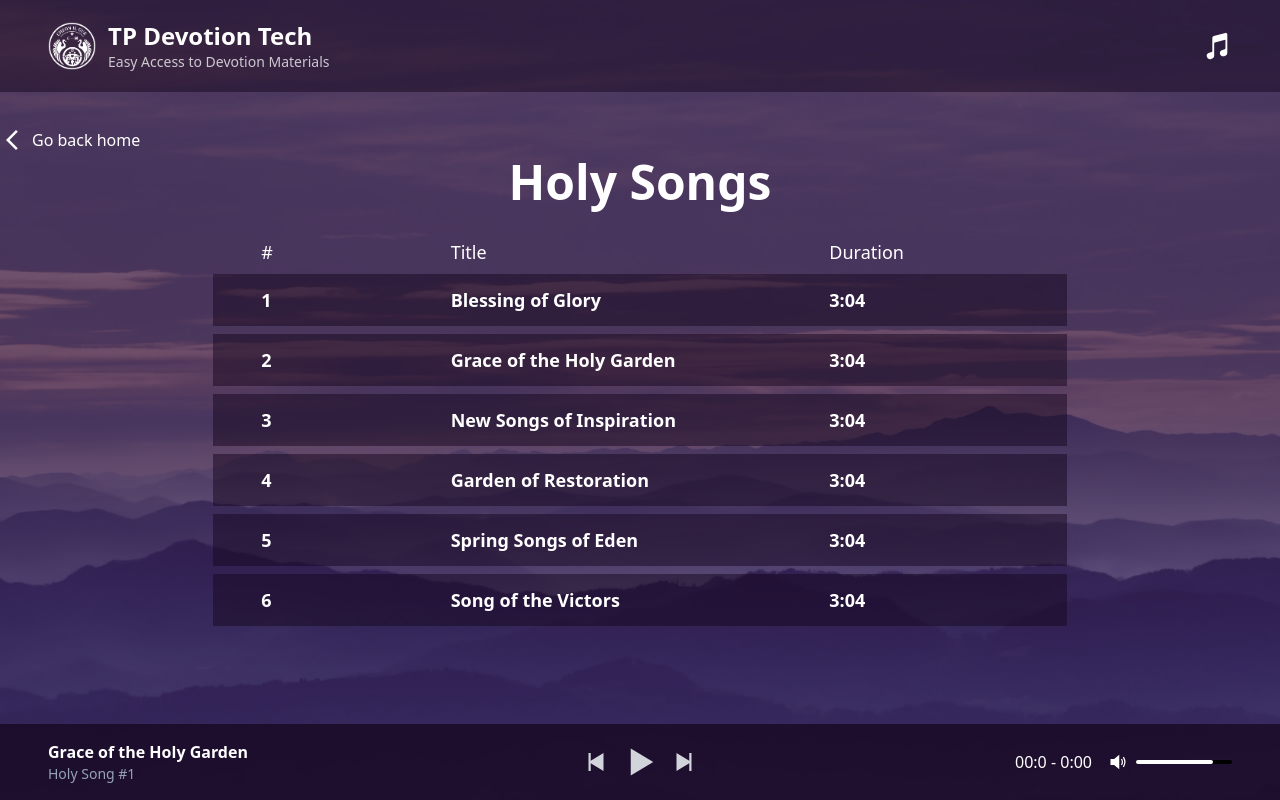
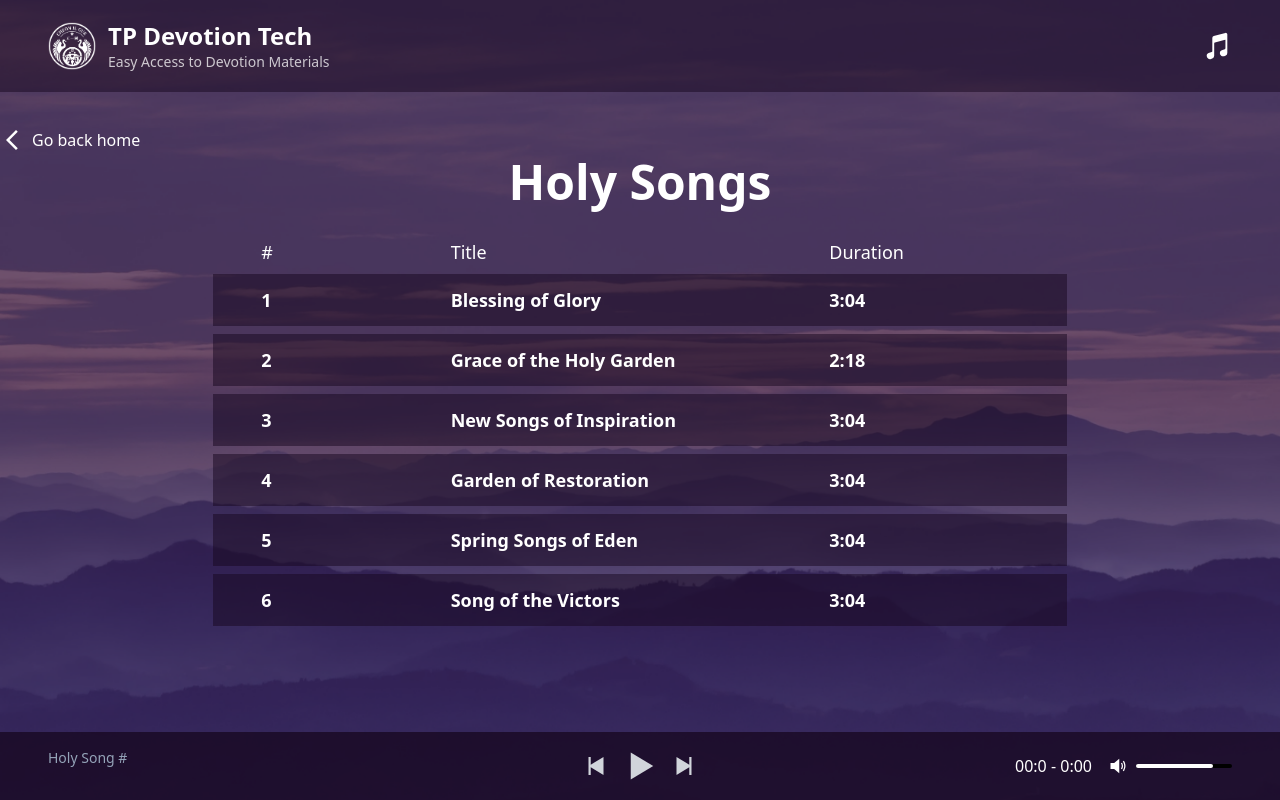
Before and after one commit to pjguitar15/tp-tech-app, a React (Vite) app: page /holy-songs in a window 1280 px wide. Built offline with nearby package versions, Linux system fonts and the light colour scheme.

Commit message:
switching between holy songs now working

```diff
--- a/src/contexts/HolySongContext/HolySongContextProvider.tsx
+++ b/src/contexts/HolySongContext/HolySongContextProvider.tsx
@@ -1,25 +1,56 @@
 import React, { useState, ReactNode, useEffect } from 'react'
-import { HolySongContext, HolySongContextType } from './HolySongContext'
-import graceOfTheHolyGarden from '../../assets/holy-songs/grace-of-the-holy-garden.wav'
+import {
+  HolySongContext,
+  HolySongContextType,
+  HolySongItemType,
+} from './HolySongContext'
+import test from '../../assets/sound/prayer.mp3'
 import useSecondsToHms from '../../helpers/hooks/useSecondsToHms'
+import { HOLY_SONG_AUDIOS } from './holySongAudioFiles'
 
 const HolySongContextProvider: React.FC<{ children: ReactNode }> = ({
   children,
 }) => {
   const [isHolySongPlaying, setIsHolySongPlaying] = useState(false)
+  const [holySongAudio, setHolySongAudio] = useState<HTMLAudioElement>(
+    new Audio(test)
+  )
+
+  // for bottom player states
   const [audioProgress, setAudioProgress] = useState(0)
-  const [holySongAudio] = useState(new Audio(graceOfTheHolyGarden))
   const [currAudioDuration, setCurrAudioDuration] = useState('0:00')
   const [currTime, setCurrTime] = useState('0')
   const [currSeconds, setCurrSeconds] = useState(0)
+  const [currentHolySongItem, setCurrentHolySongItem] =
+    useState<HolySongItemType | null>(null)
   const { secondsToHms } = useSecondsToHms()
 
-  const toggle = () => setIsHolySongPlaying(!isHolySongPlaying)
-  // const handleReset = () => {
-  //   holySongAudio.pause()
-  //   holySongAudio.currentTime = 0
-  //   setIsHolySongPlaying(false)
-  // }
+  const toggle = () => {
+    setIsHolySongPlaying(!isHolySongPlaying)
+  }
+
+  const holySongSelect = (holySongItem: HolySongItemType) => {
+    // console.log(holySongItem)
+    // setIsHolySongPlaying(false)
+    setCurrentHolySongItem(holySongItem)
+
+    // option 1: combine 2 arrays using map() function
+    // option 2: use filter function to find the audio
+    // once found, set new Audio
+
+    // setIsHolySongPlaying(true)
+  }
+
+  useEffect(() => {
+    holySongAudio.pause()
+    if (currentHolySongItem) {
+      const newAudio = new Audio(
+        HOLY_SONG_AUDIOS[currentHolySongItem.number - 1]
+      )
+      setHolySongAudio(newAudio)
+      setIsHolySongPlaying(true)
+    }
+  }, [currentHolySongItem])
 
   useEffect(() => {
     let intervalId: number | undefined
@@ -32,7 +63,6 @@ const HolySongContextProvider: React.FC<{ children: ReactNode }> = ({
       setAudioProgress(Math.ceil(durationPercentage))
       setCurrAudioDuration(secondsToHms(audioDuration))
       setCurrTime(secondsToHms(currentTime))
-      console.log(parseInt(currentTime))
       setCurrSeconds(currentTime)
     }
 
@@ -48,14 +78,14 @@ const HolySongContextProvider: React.FC<{ children: ReactNode }> = ({
     return () => window.clearInterval(intervalId)
   }, [isHolySongPlaying, holySongAudio])
 
+  const handleSongEnd = () => setIsHolySongPlaying(false)
+
   useEffect(() => {
-    holySongAudio.addEventListener('ended', () => setIsHolySongPlaying(false))
+    holySongAudio.addEventListener('ended', handleSongEnd)
     return () => {
-      holySongAudio.removeEventListener('ended', () =>
-        setIsHolySongPlaying(false)
-      )
+      holySongAudio.removeEventListener('ended', handleSongEnd)
     }
-  }, [])
+  }, [holySongAudio])
 
   const contextValue: HolySongContextType = {
     toggle,
@@ -64,6 +94,8 @@ const HolySongContextProvider: React.FC<{ children: ReactNode }> = ({
     currAudioDuration,
     currTime,
     currSeconds,
+    currentHolySongItem,
+    holySongSelect,
     // handleReset,
   }
 
--- /dev/null
+++ b/src/contexts/HolySongContext/holySongAudioFiles.ts
@@ -0,0 +1,8 @@
+import graceOfTheHolyGarden from '../../assets/holy-songs/grace-of-the-holy-garden.wav'
+import test from '../../assets/sound/prayer.mp3'
+export const HOLY_SONG_AUDIOS = [
+  test,
+  graceOfTheHolyGarden,
+  graceOfTheHolyGarden,
+  graceOfTheHolyGarden,
+]
--- a/src/pages/HolySongPlayer/BottomPlayer/BottomPlayer.tsx
+++ b/src/pages/HolySongPlayer/BottomPlayer/BottomPlayer.tsx
@@ -6,7 +6,8 @@ import { IoVolumeMediumSharp } from 'react-icons/io5'
 import { useHolySongContext } from '../../../contexts/HolySongContext/HolySongContext'
 
 const PlayerButtons = () => {
-  const { toggle, isHolySongPlaying } = useHolySongContext()
+  const { toggle, isHolySongPlaying, currentHolySongItem } =
+    useHolySongContext()
   const buttonStyle =
     'text-gray-300 hover:text-white hover:scale-105 cursor-pointer duration-100'
 
@@ -15,12 +16,15 @@ const PlayerButtons = () => {
       <IoPlaySkipBackSharp className={`text-2xl ${buttonStyle}`} />
       {isHolySongPlaying ? (
         <IoMdPause
-          onClick={toggle}
+          onClick={() => {
+            console.log(currentHolySongItem?.title)
+            toggle()
+          }}
           className={`text-4xl ms-1 ${buttonStyle}`}
         />
       ) : (
         <IoPlaySharp
-          onClick={toggle}
+          onClick={() => toggle()}
           className={`text-4xl ms-1 ${buttonStyle}`}
         />
       )}
@@ -31,10 +35,13 @@ const PlayerButtons = () => {
 }
 
 const TitleAndNumber = () => {
+  const { currentHolySongItem } = useHolySongContext()
   return (
     <div>
-      <h5 className='font-semibold'>Grace of the Holy Garden</h5>
-      <p className='text-sm text-slate-400'>Holy Song #1</p>
+      <h5 className='font-semibold'>{currentHolySongItem?.title}</h5>
+      <p className='text-sm text-slate-400'>
+        Holy Song #{currentHolySongItem?.number}
+      </p>
     </div>
   )
 }
--- a/src/pages/HolySongPlayer/HolySongList/HolySongList.tsx
+++ b/src/pages/HolySongPlayer/HolySongList/HolySongList.tsx
@@ -1,38 +1,5 @@
-import React from 'react'
 import SongListItem from './SongListItem'
-
-const TEST_SONGS = [
-  {
-    number: 1,
-    title: 'Blessing of Glory',
-    duration: '3:04',
-  },
-  {
-    number: 2,
-    title: 'Grace of the Holy Garden',
-    duration: '3:04',
-  },
-  {
-    number: 3,
-    title: 'New Songs of Inspiration',
-    duration: '3:04',
-  },
-  {
-    number: 4,
-    title: 'Garden of Restoration',
-    duration: '3:04',
-  },
-  {
-    number: 5,
-    title: 'Spring Songs of Eden',
-    duration: '3:04',
-  },
-  {
-    number: 6,
-    title: 'Song of the Victors',
-    duration: '3:04',
-  },
-]
+import { HOLY_SONGS } from './holySongsData'
 
 export type SongListItemType = {
   number: number
@@ -48,7 +15,7 @@ const HolySongList = () => {
         <div className='w-6/12'>Title</div>
         <div className='w-2/12'>Duration</div>
       </div>
-      {TEST_SONGS.map((item: SongListItemType, index) => (
+      {HOLY_SONGS.map((item: SongListItemType, index) => (
         <SongListItem key={index} item={item} />
       ))}
     </div>
--- a/src/pages/HolySongPlayer/HolySongList/SongListItem.tsx
+++ b/src/pages/HolySongPlayer/HolySongList/SongListItem.tsx
@@ -1,9 +1,14 @@
 import React from 'react'
 import { SongListItemType } from './HolySongList'
+import { useHolySongContext } from '../../../contexts/HolySongContext/HolySongContext'
 
 const SongListItem: React.FC<{ item: SongListItemType }> = ({ item }) => {
+  const { holySongSelect } = useHolySongContext()
   return (
-    <div className='px-6 py-3 relative hover:scale-105 duration-200 cursor-pointer'>
+    <div
+      onClick={() => holySongSelect(item)}
+      className='px-6 py-3 relative hover:scale-105 duration-200 cursor-pointer'
+    >
       <div className='flex px-6 relative z-10 text-lg font-semibold'>
         <div className='w-3/12'>{item.number}</div>
         <div className='w-6/12'>{item.title}</div>
--- /dev/null
+++ b/src/pages/HolySongPlayer/HolySongList/holySongsData.ts
@@ -0,0 +1,32 @@
+export const HOLY_SONGS = [
+  {
+    number: 1,
+    title: 'Blessing of Glory',
+    duration: '3:04',
+  },
+  {
+    number: 2,
+    title: 'Grace of the Holy Garden',
+    duration: '2:18',
+  },
+  {
+    number: 3,
+    title: 'New Songs of Inspiration',
+    duration: '3:04',
+  },
+  {
+    number: 4,
+    title: 'Garden of Restoration',
+    duration: '3:04',
+  },
+  {
+    number: 5,
+    title: 'Spring Songs of Eden',
+    duration: '3:04',
+  },
+  {
+    number: 6,
+    title: 'Song of the Victors',
+    duration: '3:04',
+  },
+]
```
Also changed, not shown: src/contexts/HolySongContext/HolySongContext.tsx (+13 -0 lines).
